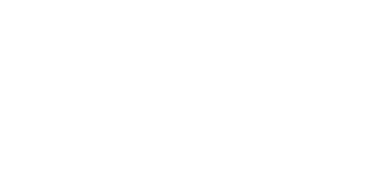
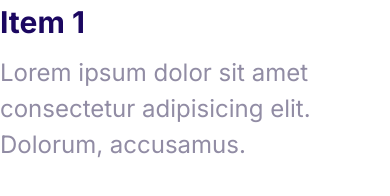
Before and after one commit to MABryan/Markmosh-, a plain HTML site: page moshify/index.html in a window 390 px wide. Drawn offline with Linux system fonts and the light colour scheme.

Commit message:
Build the collapsibles component.

```diff
--- a/moshify/css/styles.css
+++ b/moshify/css/styles.css
@@ -413,3 +413,35 @@ display:grid;
         margin-left: 6rem;
     }
 }
+
+/* Collapsibles */
+.collapsible__header {
+    display: flex;
+    justify-content: space-between;
+  }
+
+  .collapsible__heading {
+    margin-top: 0;
+    font-size: 3rem;
+  }
+
+  .collapsible__chevron {
+    transform: rotate(-90deg);
+    transition: transform 0.3s;
+  }
+
+  .collapsible__content {
+    max-height: 0;
+    overflow: hidden;
+    opacity: 0;
+    transition: all 0.3s;
+  }
+
+  .collapsible--expanded .collapsible__chevron {
+    transform: rotate(0);
+  }
+
+  .collapsible--expanded .collapsible__content {
+    max-height: 100vh;
+    opacity: 1;
+  }
--- a/moshify/index.html
+++ b/moshify/index.html
@@ -15,6 +15,19 @@
     <link rel="stylesheet" href="css/styles.css" />
   </head>
   <body>
-    <body style="padding: 5rem"></body>
+    <div class="collapsible collapsible--expanded">
+      <header class="collapsible__header">
+        <h2 class="collapsible__heading">Item 1</h2>
+        <svg class="icon icon--white collapsible__chevron">
+          <use xlink:href="images/sprite.svg#chevron"></use>
+        </svg>
+      </header>
+      <div class="collapsible__content">
+        Lorem ipsum dolor sit amet consectetur adipisicing elit. Dolorum,
+        accusamus.
+      </div>
+    </div>
+
+    <script src="js/main.js"></script>
   </body>
 </html>
--- /dev/null
+++ b/moshify/main.js
@@ -0,0 +1,6 @@
+const collapsibles = document.querySelectorAll(".collapsible");
+collapsibles.forEach((item) =>
+  item.addEventListener("click", function () {
+    this.classList.toggle("collapsible--expanded");
+  })
+);
```
Also changed, not shown: moshify/components/collapsibles.html (added, +11 -0 lines), moshify/components/icons.html (+1 -1 lines), 2 other files.
